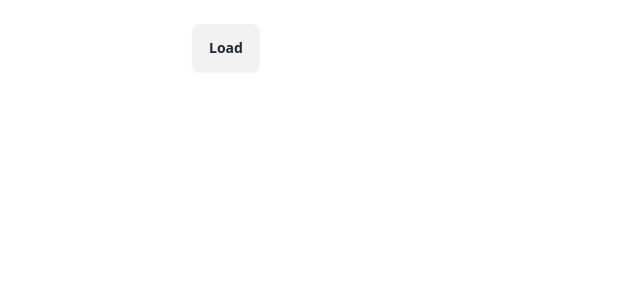
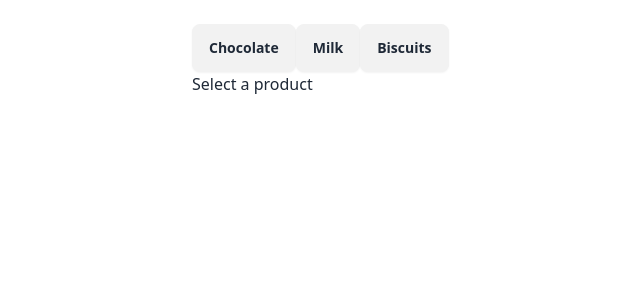
Before and after one commit to andreaborelli/angular17-demo, an Angular app: page / in a window 1280 px wide. Shown: the top 300 px of the page, without its empty margins (256-896 px from the left). Built offline with nearby package versions, Linux system fonts and the light colour scheme.

Commit message:
Multiple SIgnals - create a tabbar navigation

```diff
--- a/src/app/app.component.ts
+++ b/src/app/app.component.ts
@@ -2,17 +2,6 @@ import { Component, computed, signal } from '@angular/core';
 import { ListComponent } from './shared/list/list.component';
 import { CommonModule } from '@angular/common';
 
-type Product = {
-  id: number;
-  name: string;
-  cost: number;
-}
-
-const initialState: Product[] = [
-  {id: 1, name: 'Chocolate', cost: 3},
-  {id: 2, name: 'Milk', cost: 1},
-  {id: 3, name: 'Biscuits', cost: 2},
-]
 
 @Component({
   selector: 'app-root',
@@ -23,35 +12,67 @@ const initialState: Product[] = [
   ],
   template: `
 
-    <!-- Contextual Variables, @If inside @for -->
+  <!-- Multiple SIgnals - create a tabbar navigation -->
 
-      <!-- il comando FOR supporta anche delle variabili contestuali,
-       è possibile recuperare l'index es. del prodotto cui stiamo iterando
-       è salvarlo in una variabile i da mostrare poi all'interno del FOR su ogni elemento -->
+  <!-- al click del pulsante mostra il contenuto dell'oggetto -->
 
-       <!--  VERSIONE AGGIORNATA.
-          Utilizziamo le contextual properties direttamente all'interno del blocco senza
-          la necessità di usare degli alias -->
+  <!-- es. che usa sia il FOR che l'IF all'interno dello stesso template
+   abbiamo unarray di prodotti e utilizziamo il FOR per visualizzare n pulsanti
+   sulla base del numero di prodotti, e ora immaginiamo di voler la descrizione per ogni prodotto
+   che aggiungiamo anche al type. Al click del pulsante vogliamo visualizzare la descrizione
+   sotto a tale pulsanti.
+   Inanzitutto potermmo fare: al click di un pulsante andare ad invocare il metodo selectProduct()
+   passando il prodotto che ho cliccato: selectProduct(product)
 
-          <!-- first: primo elemeto
-               odd: elemento dispari
-               even: elemento pari
-                -->
+   selectProduct(product: Product){
+
+  }
+   Questo prodotto lo salviamo in un nuovo signal che indica qual'è il prodotto attivo,
+   il prodotto selezionato, che chiamiamo:
+
+   activeProduct = signal<Product | null>(null);
+
+   che è un signal che inizializiamo a null, visto che ovviamente all'inizio, all'avvio del componente
+
+      activeProduct = signal<Product | null>(null); non sarà valorizzato ma potrà contenere NULL,
+        come viene specificato tra i generics (parentesi angolari) oppure un prodotto usando union type di typeScript |
+
+        quindi nel metodo di selectProduct() possiamo scrivere:
+
+        this.activeProduct.set(product);
+
+        con il metodo set() dei signal e salvare al suo interno il nostro prodotto
+
+        Così facendo ad ogni click activeProduct verrà valorizzato.
+        infatti con PIPE JSON è vedremo che al click abbiamo l'intero oggetto del prodotto selezionato,
+        è potremmo visualizzare la descrizione, il name, il costo ecc.
+
+        forse: dobbiamo usare il punto di domanda ? perchè activeProduct come specificato:
+
+        <Product | null> è potenzialmente NULL e quindi se non avessimo lo STRICT MODE () di TypeScript
+        in questo caso avremmo un eccezione al primo render perchè essendo NULL
+        il nostro oggetto di activeProduct
+
+              <pre>{{ activeProduct()?.description}}</pre>
+
+        description ovviamente sarebbe letto da un oggetto null generando un eccezzione a runtime
+
+        quindi usiamo il ? per evitare questo problema. ora al click vedremo la descrizione del prodotto,
+        oppure il costo, il nome ecc.
+      -->
 
     <div class="centered-page sm">
     @for (product of products(); track product.id) {
-              <li>
-                  {{$index + 1}}. {{product.name}}
-                  @if($last) {
-                      <hr>
+
+      <button class="btn" (click)="selectProduct(product)">{{ product.name }}</button>
                   }
-              </li>
-          } @empty {
-              <button class="btn" (click)="loadProducts()">Load</button>
-          }
-
-          <div *ngIf="!noItems()">There are {{ totalProducts() }} products</div>
-      <!-- <pre>{{ products() | json}}</pre> -->
+      @if (activeProduct()) {
+        <pre>{{ activeProduct()?.name}}</pre>
+        <pre>{{ activeProduct()?.cost}}</pre>
+        <pre>{{ activeProduct()?.description}}</pre>
+      } @else {
+        <div>Select a product</div>
+      }
 
     </div>
 
@@ -63,12 +84,25 @@ const initialState: Product[] = [
 })
 export class AppComponent {
 
-  products = signal<Product[]>([])
 
-  noItems = computed(() => this.products().length === 0)
-  totalProducts = computed(() => this.products().length)
+  products = signal<Product[]>([
+    { id: 1, name: 'Chocolate', cost: 3, description: 'lorem...' },
+    { id: 2, name: 'Milk', cost: 1, description: 'bla bla..' },
+    { id: 3, name: 'Biscuits', cost: 2, description: 'super good!' },
+  ]);
 
-  loadProducts() {
-    this.products.set(initialState)
+  activeProduct = signal<Product | null>(null);
+
+  selectProduct(product: Product){
+    this.activeProduct.set(product);
+    console.log(product);
   }
+
 }
+
+type Product = {
+  id: number;
+  name: string;
+  description: string;
+  cost: number;
+}
```
